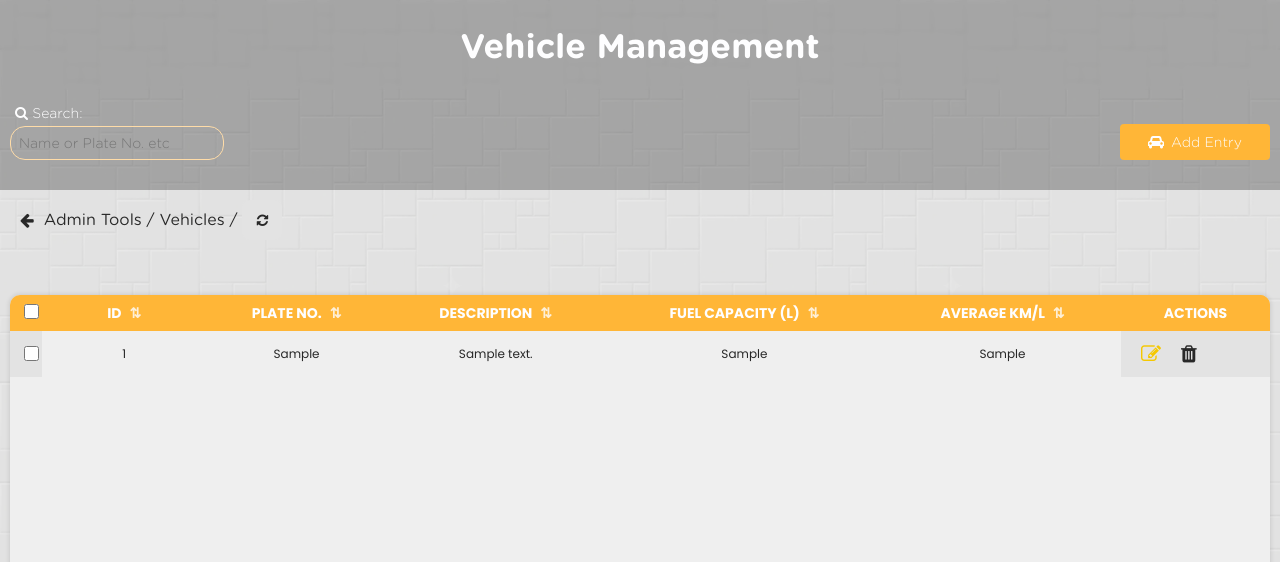
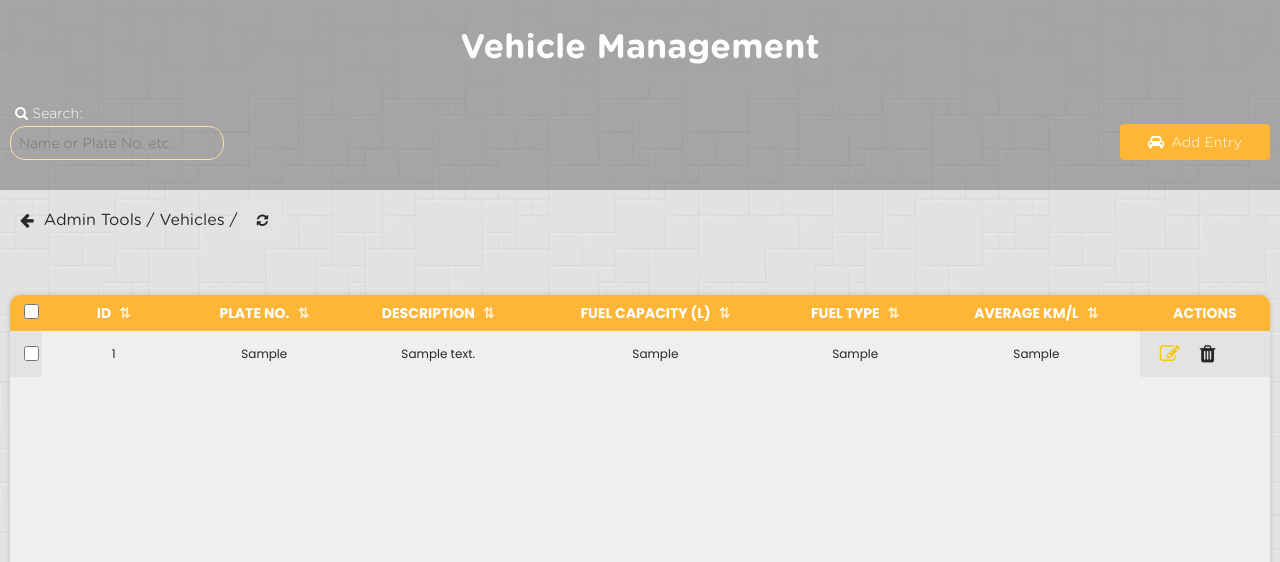
Before and after one commit to ItsAtomTech/OP_System, a Flask app: page /vehicles_table_list in a window 1280 px wide. Shown: the top 562 px of the page. Run offline with Flask 3, Linux system fonts and the light colour scheme; a user stored in the database is signed in; tables that the repository leaves empty hold one stand-in row (values such as "Sample post"); data that the repository does not hold is empty.

Commit message:
Fixed bugs on Range Date Picker and added Vehicle Fuel Type

```diff
--- a/website/api_handles.py
+++ b/website/api_handles.py
@@ -976,6 +976,7 @@ def save_vehicle():
         description = request.form.get("description")
         capacity_l = request.form.get("capacity_l")
         misc = request.form.get("misc") or "{}"
+        fuel_type = request.form.get("fuel_type") or "{}"
 
         if not plate_no:
             return {"type": "error", "message": "Missing required fields"}
@@ -985,6 +986,7 @@ def save_vehicle():
             average_km=average_km,
             capacity_l=capacity_l,
             description=description,
+            fuel_type=fuel_type,
             misc=misc
         )
 
@@ -1034,6 +1036,7 @@ def list_vehicles():
         "description": Vehicles.description,
         "capacity_l": Vehicles.capacity_l,
         "misc": Vehicles.misc,
+        "fuel_type": Vehicles.fuel_type,
         "date": Vehicles.date
     }
 
@@ -1062,6 +1065,7 @@ def list_vehicles():
             "average_km": vehicle.average_km,
             "description": vehicle.description,
             "capacity_l": vehicle.capacity_l,
+            "fuel_type": vehicle.fuel_type,
             "misc": vehicle.misc,
             "date": vehicle.date.strftime("%Y-%m-%d %H:%M:%S") if vehicle.date else None
         })
@@ -1098,6 +1102,7 @@ def get_vehicle_by_id():
             "description": vehicle.description,
             "capacity_l": vehicle.capacity_l,
             "misc": vehicle.misc,
+            "fuel_type": vehicle.fuel_type,
             "date": vehicle.date.strftime("%Y-%m-%d %H:%M:%S") if vehicle.date else None
         }
 
@@ -1129,6 +1134,7 @@ def update_vehicle():
         description = request.form.get("description")
         capacity_l = request.form.get("capacity_l")
         misc = request.form.get("misc")
+        fuel_type = request.form.get("fuel_type")
 
         if plate_no:
             vehicle.plate_no = plate_no
@@ -1144,6 +1150,9 @@ def update_vehicle():
 
         if misc is not None:
             vehicle.misc = misc
+
+        if fuel_type is not None:
+            vehicle.fuel_type = fuel_type
 
         db.session.commit()
 
@@ -1834,6 +1843,7 @@ def get_fuel_request_data_by_id():
             Vehicles.average_km.label("vehicle_average_km"),
             Vehicles.description.label("vehicle_description"),
             Vehicles.capacity_l.label("vehicle_capacity_l"),
+            Vehicles.fuel_type.label("vehicle_fuel_type"),
             Vehicles.misc.label("vehicle_misc")
         ).outerjoin(
             DriverCrew, FuelRequisitionRecords.requested_by == DriverCrew.id
@@ -1846,7 +1856,7 @@ def get_fuel_request_data_by_id():
         if not record_query:
             return {"type": "error", "message": "Fuel requisition record not found"}
 
-        record, driver_name, driver_position, vehicle_plate_no, vehicle_average_km, vehicle_description, vehicle_capacity_l, vehicle_misc = record_query
+        record, driver_name, driver_position, vehicle_plate_no, vehicle_average_km, vehicle_description, vehicle_capacity_l, vehicle_fuel_type, vehicle_misc = record_query
 
         return {
             "type": "success",
@@ -1856,6 +1866,7 @@ def get_fuel_request_data_by_id():
                 "average_km": vehicle_average_km,
                 "description": vehicle_description,
                 "capacity_l": vehicle_capacity_l,
+                "fuel_type": vehicle_fuel_type,
                 "misc": vehicle_misc,
             },
             "fuel_req": {
--- a/website/models.py
+++ b/website/models.py
@@ -114,6 +114,7 @@ class Vehicles(db.Model):
     average_km = db.Column(db.String(255))
     capacity_l = db.Column(db.String(255))
     description = db.Column(db.String(1000))
+    fuel_type = db.Column(db.String(255))
     misc = db.Column(db.String(1024))
     date = db.Column(db.DateTime(timezone=True), default=manila_time)
 
--- a/website/static/js/handles/fuel_files_table.js
+++ b/website/static/js/handles/fuel_files_table.js
@@ -652,7 +652,6 @@ function clickedOnRow(elm){
 	qBuilder.sendQuery(generateDataView,'get_fuel_request_data_by_id',params);
 
 
-
 		function generateDataView(data) {
 			let res_data = (JSON.parse(data.responseText));
 			let fuel_req = res_data.fuel_req;
@@ -672,6 +671,8 @@ function clickedOnRow(elm){
 			tag('vehicle_desc',       _('view_stat_1'))[0].innerText = vehicle.description;
 			tag('avg_kml',            _('view_stat_1'))[0].innerText = vehicle.average_km;
 			tag('capacity_l',          _('view_stat_1'))[0].innerText = vehicle.capacity_l;
+
+			tag('fuel_type',          _('view_stat_1'))[0].innerText = vehicle.fuel_type;
 
 			// Driver / Request Info
 			tag('recent_driver',      _('view_stat_1'))[0].innerText = raw_json.recent_driver;
--- a/website/static/js/vehicles_table.js
+++ b/website/static/js/vehicles_table.js
@@ -27,6 +27,13 @@ let tableFormat = [
 	{
 		label: "Fuel Capacity (L)",
 		data_path: "capacity_l",
+		sort: true,
+		// parser:parseBranch,
+
+	},
+	{
+		label: "Fuel Type",
+		data_path: "fuel_type",
 		sort: true,
 		// parser:parseBranch,
 
@@ -384,6 +391,7 @@ function loadItemToEdit(id){
 			_("description").value = res_data.description;
 			_("average_km").value = res_data.average_km;
 			_("capacity_l").value = parseFloat(res_data.capacity_l);
+			_("fuel_type").value = (res_data.fuel_type);
 
 
 			addFancyPlaceholder();
@@ -415,6 +423,12 @@ function saveItem(){
 	{
 		"name": "average_km",
 		"value": _("average_km").value,
+
+
+	},
+	{
+		"name": "fuel_type",
+		"value": _("fuel_type").value,
 
 
 	}];
@@ -463,6 +477,7 @@ function addNewEntry(){
 	_("description").value = "";
 	_("average_km").value = "0.0";
 	_("capacity_l").value = 0;
+	_("fuel_type").value = "";
 
 	showModalContent('vehicle_modal');
 
@@ -678,6 +693,8 @@ function clickedOnRow(id){
 		parent_attrib = {};
 	}
 
+	if(!parent_attrib.classList.contains("clickable_row")) return ;
+
 
 	let dataId = id;
 
--- a/website/templates/fragments/vehicles_modal.html
+++ b/website/templates/fragments/vehicles_modal.html
@@ -23,13 +23,18 @@
 			</input>
 		</div>
 
+		<div class="cols_con_ padded_input full_width"><label class="df_label_con required_style_label placeholder_label" for="description">Vehicle Description</label>
+			<input type="text" id="description" value="" required="" class="fancy_form_df form_display">
+
+		</div>
+
 
 		<div class="flexed padded_gap">
 
-			<div class="cols_con_ padded_input full_width"><label class="df_label_con required_style_label placeholder_label" for="description">Vehicle Description</label>
-				<input type="text" id="description" value="" required="" class="fancy_form_df form_display">
+			<div class="cols_con_ padded_input full_width"><label class="df_label_con required_style_label placeholder_label" for="fuel_type">Fuel Type</label>
+			<input id="fuel_type" type="text" value="" class="fancy_form_df form_display">
+			</div>
 
-			</div>
 
 			<div class="cols_con_ padded_input full_width"><label class="df_label_con required_style_label placeholder_label" for="capacity_l">Fuel Capacity(L)</label>
 			<input id="capacity_l" type="number" value="0.00" min="0.00" step="0.01" required="" class="fancy_form_df form_display">
@@ -40,6 +45,9 @@
 			<div class="cols_con_ padded_input full_width"><label class="df_label_con required_style_label placeholder_label" for="average_km">Average Km / L</label>
 			<input id="average_km" type="number" value="0.00" min="0.00" step="0.01" required="" class="fancy_form_df form_display">
 			</div>
+
+
+
 
 
 
--- a/website/templates/fragments/view_fuel_file_modal.html
+++ b/website/templates/fragments/view_fuel_file_modal.html
@@ -16,6 +16,8 @@
 			<div class="normal info_items"><span class="fa fa-user"></span> Recent Driver: <span class="bold" tag="recent_driver"> -- </span></div>
 			<div class="normal info_items"><span class="fa fa-truck"></span> Vehicle Description: <span class="bold" tag="vehicle_desc"> -- </span></div>
 			<div class="normal info_items"><span class="fa fa-tint"></span> Fuel Capacity(L): <span class="bold" tag="capacity_l"> -- </span></div>
+
+			<div class="normal info_items"><span class="fa fa-flask"></span> Fuel Type: <span class="bold" tag="fuel_type"> -- </span></div>
 
 			<div class="normal info_items"><span class="fa fa-tachometer"></span> Average Km/L: <span class="bold" tag="avg_kml"> -- </span></div>
 			<div class="normal info_items"><span class="fa fa-id-card"></span> Driver / Requested By: <span class="bold" tag="driver_requested_by"> -- </span></div>
```
Also changed, not shown: website/static/css/daterangepicker.css (+11 -3 lines).
